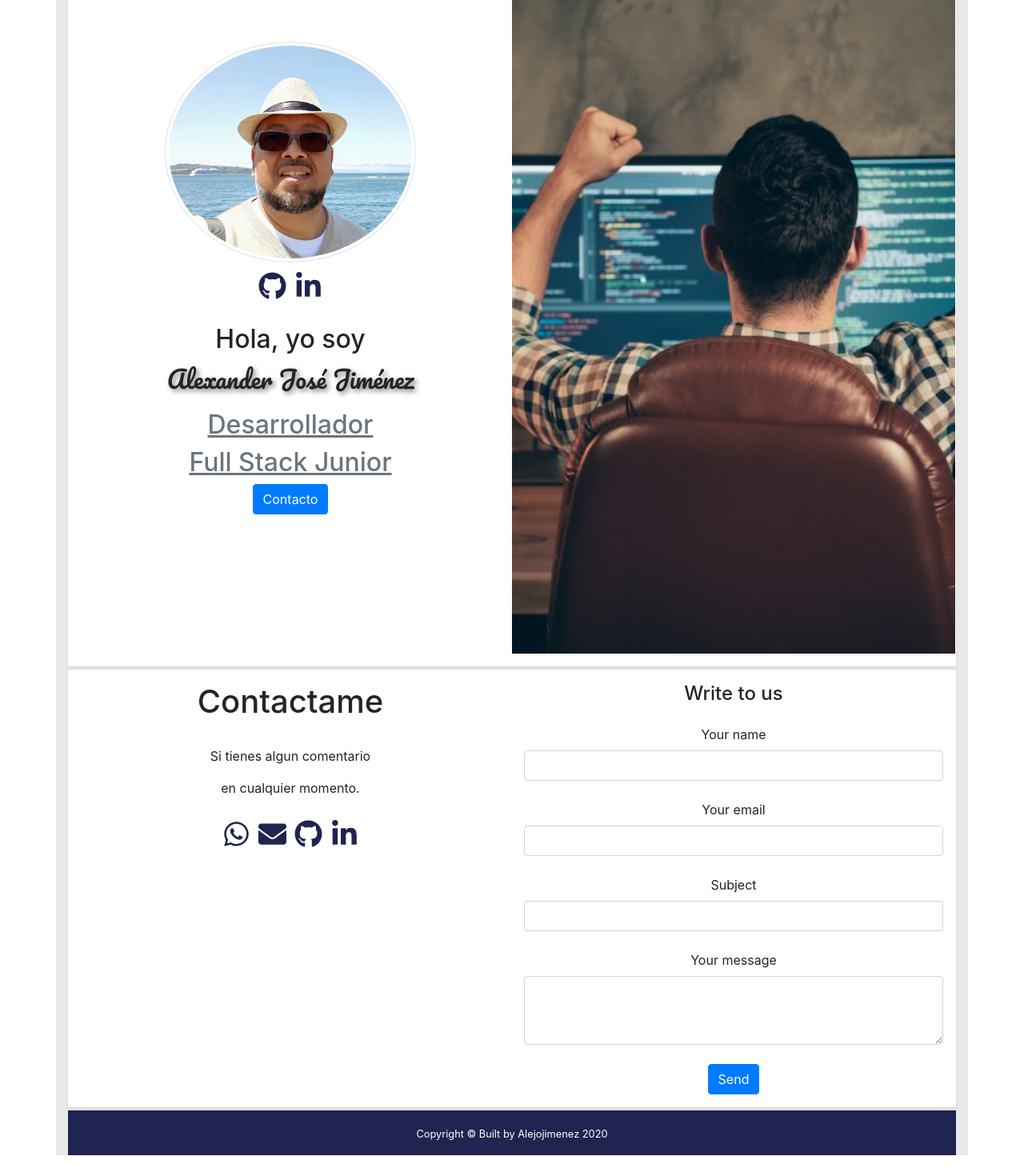
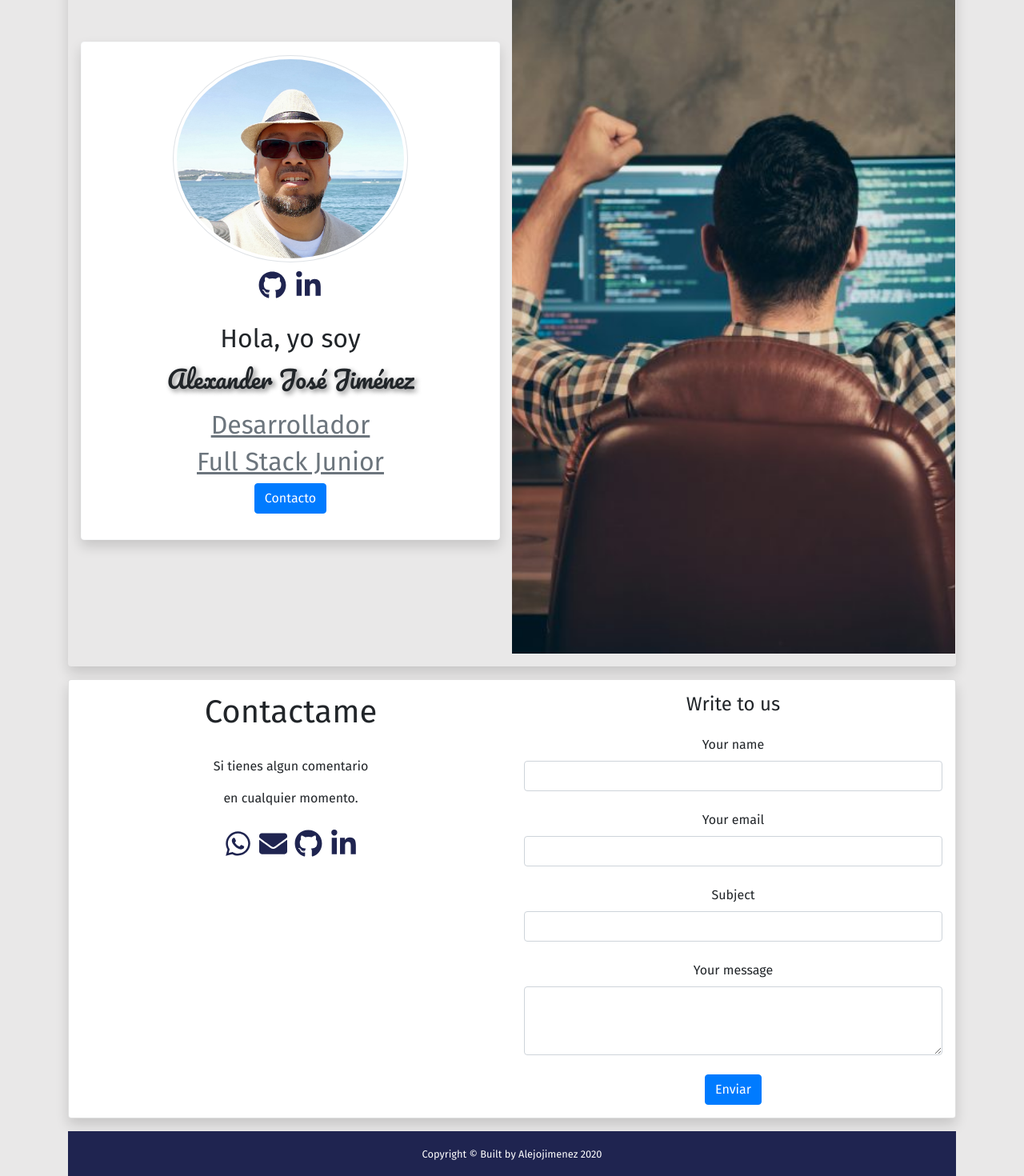
Before and after one commit to alejojimenez/Project-personal-portfolio, a React (Create React App) app: page /contacto in a window 1280 px wide. Shown: the part 164-1634 px from the top of the page at 80% size. Before the commit the page ends 1608 px from the top, so only its background shows below. Built offline with nearby package versions, Linux system fonts and the light colour scheme.

Commit message:
Subiendo Avances del Proyecto 03.12.2020

```diff
--- a/src/App.css
+++ b/src/App.css
@@ -1,10 +1,14 @@
-.body {
-  background-color:#e9e8e8;
+@import url('https://fonts.googleapis.com/css2?family=Fira+Sans:wght@100;300;400&display=swap');
+
+body {
+  background-color: #e9e8e8 !important;
+  font-family: 'Fira Sans', sans-serif;
 }
 
 .body-style {
+  font-family: 'Fira Sans', sans-serif;
   text-align: center;
-  background-color:#e9e8e8;
+  background-color:#e9e8e8 !important;
   width: 100%;
   height: 100%;
 }
@@ -15,7 +19,7 @@ nav.navbar {
 
 .color-background {
   top: 20px;
-  background-color: white;
+  background-color: #e9e8e8;
 }
 
 .image-aboutMe {
@@ -36,12 +40,8 @@ nav.navbar {
   margin-top: 10px;
 }
 
-.color-background {
-  background-color: white;
-}
-
 .linea {
-  border-top: 1px solid rgb(226, 224, 224);
+  border-top: 1px solid rgb(124, 122, 122);
   height: 2px;
   max-width: auto;
   padding: 0;
@@ -69,13 +69,6 @@ img .image-card {
 }
 
 /* NavBarTop - Menu  */
-
-/* .personal-brand {
-  font-family: 'Pacifico', cursive;
-  color:  whitesmoke !important;
-  font-size: 25px;
-  text-shadow: gray 0.1em 0.1em 0.2em;
-} */
 
 .nav a:hover {
   color: #522076 !important;
@@ -135,11 +128,11 @@ img .image-card {
     background-repeat: no-repeat;
     background-size: cover;
     height: 350px;
-    margin-top: 65px;
+    margin-top: 0px;
   }
 
   .header-position {
-    margin-top: 100px;
+    margin-top: 70px;
   }
 
   .text-image-navbar {
@@ -157,16 +150,9 @@ img .image-card {
     background-size: cover;
     height: 900px;
     margin-top: 65px;
+    padding: 0px;
   }
 }
-
-/* .image-navbar {
-  background: url(images/image_header.jpg) no-repeat center;
-  height: 70%;
-  width: 70%;
-  background-size: cover;
-  min-height: 100vh;
-} */
 
 .image-navbar .navbar {
   background-color: transparent !important;
@@ -177,8 +163,17 @@ img .image-card {
 }
 
 /* Footer - Pie de pagina */
-
 .sticky-footer {
   flex-shrink: none;
   background-color: #1f2450;
+  color: #1f2450;
 }
+
+/* Color botones en general */
+.btn-custom-color {
+  border-color: #1f2450;
+  background: #1f2450;
+  color: whitesmoke;
+  border-radius: 3px;
+  padding: 5px 10px;
+}
--- a/src/components/HeaderSection.jsx
+++ b/src/components/HeaderSection.jsx
@@ -1,5 +1,5 @@
 import React from 'react';
-import { Row, Col, Image, Button } from 'react-bootstrap';
+import { Row, Col, Card, Image, Button } from 'react-bootstrap';
 import { FaGithub, FaLinkedinIn } from 'react-icons/fa';
 import avatars from '../images/avatars.jpg';
 import '../App.css';
@@ -21,10 +21,12 @@ const styles = {
 const HeaderSection = (props) => {
 
     return (
-        <div className = "color-background shadow-sm p-3 mb-1">
+        <div className = "color-background shadow p-3 mb-3 rounded">
             <Row>
                 <Col sm={6} className = "header-position">
+                    <Card border="light" className="col-md-12 shadow p-3 mb-5">
                         <Row>
+
                             <Col sm={12}>
                                 <Image src={avatars} alt="Alejo Jimenez" style={styles.cardImage} roundedCircle thumbnail />
                             </Col>
@@ -60,10 +62,11 @@ const HeaderSection = (props) => {
                             <br />
                             <Col sm={12}>
                                 <p>
-                                <Button className = "color-buttom">Contacto</Button>
+                                    <Button className = "btn-custom-color">Contacto</Button>
                                 </p>
                             </Col>
                         </Row>
+                    </Card>
                 </Col>
                 <Col sm={6} className = "image-navbar">
                 </Col>
--- a/src/components/NavBarTop.jsx
+++ b/src/components/NavBarTop.jsx
@@ -1,7 +1,7 @@
 import React from 'react';
 import { Link } from 'react-router-dom';
 import 'bootstrap/dist/css/bootstrap.min.css';
-import { Container, Navbar, Nav } from 'react-bootstrap';
+import { Navbar, Nav } from 'react-bootstrap';
 import '../App.css';
 
 // Secciones
@@ -11,7 +11,6 @@ const NavBarTop = () => {
 
     return (
         <>
-            {/* <Container fluid> */}
             <Navbar clasName = "navbar shadow-sm p-2 mb-1 " fixed="top" expand="lg">
                 <Navbar.Brand href="/">Alejo Jiménez</Navbar.Brand>
                 <Navbar.Toggle aria-controls="basic-navbar-nav" />
@@ -31,7 +30,6 @@ const NavBarTop = () => {
                 title1 = '  Desarrollador'
                 title2 = 'Full Stack Junior'
             />
-            {/* </Container> */}
         </>
     )
 }
--- a/src/views/AboutMe.jsx
+++ b/src/views/AboutMe.jsx
@@ -1,6 +1,6 @@
 import React from 'react';
-import {Image, Card, Button, Row} from 'react-bootstrap';
-import {FaWhatsapp, FaEnvelope} from 'react-icons/fa';
+import { Image, Card, Button, Row } from 'react-bootstrap';
+import { FaWhatsapp, FaEnvelope } from 'react-icons/fa';
 import aboutMe from '../images/image_about_me.jpg';
 import '../App.css';
 
@@ -9,7 +9,7 @@ const AboutMe = () => {
     return (
         <>
         <div id="quien-soy">
-            <Card className="col-md-12 border-0 shadow-sm p-3 mb-1">
+            <Card className="col-md-12 shadow p-3 mb-3 rounded">
                 <Row>
                     <div className = "col-sm-6">
                         <Row>
@@ -60,14 +60,14 @@ const AboutMe = () => {
                                 </p> */}
                                 <p>
                                     Para ser sincero, aprendí mucho y también coordine, ejecute y liderice muy buenos
-                                    proyectos, pero decidí volver a mis inicios, esta vez con nuevas y potentes tecnologías.
+                                    proyectos, pero decidí volver a mis inicios, esta vez con nuevas y potentes tecnologíascd pasar.
                                 </p>
                                 <p>
                                     Es por ello que te muestro en este Portafolio, un poco de mis trabajos.
                                     Espero que lo que observe aquí, te ilustre un poco lo que soy capaz de hacer.
                                 </p>
                             </Card.Text>
-                            <Button variant="primary">Download CV</Button>
+                            <Button className = "btn-custom-color">Download CV</Button>
                         </Card.Body>
                     </div>
                 </Row>
--- a/src/views/Contact.jsx
+++ b/src/views/Contact.jsx
@@ -8,7 +8,7 @@ const Contact = () => {
 
     return (
         <>
-                    <Card className="col-md-12 border-0 shadow-sm p-3 mb-1">
+                    <Card className="col-md-12 shadow p-3 mb-3 rounded">
                         <Row>
                             <Col md="6">
                                 <h1>Contactame</h1>
@@ -45,8 +45,8 @@ const Contact = () => {
                                     </label>
                                     <textarea type="text" id="defaultFormContactMessageEx" className="form-control" rows="3" />
                                     <div className="text-center mt-4">
-                                    <Button color="warning" outline type="submit">
-                                        Send
+                                    <Button className = "btn-custom-color" type="submit">
+                                        Enviar
                                         {/* <Icon far icon="paper-plane" className="ml-2" /> */}
                                     </Button>
                                     </div>
--- a/src/views/Footer.jsx
+++ b/src/views/Footer.jsx
@@ -6,7 +6,7 @@ function Footer() {
     return (
       <>
         <footer className="sticky-footer py-3 text-white" >
-          <Container className="text-center" fluid="lg">
+          <Container className="text-center">
             <small>Copyright &copy; Built by Alejojimenez 2020</small>
           </Container>
         </footer>
--- a/src/views/Home.jsx
+++ b/src/views/Home.jsx
@@ -9,7 +9,6 @@ const Home = () => {
         <>
             <NavBarTop />
             {/* <ProjectsCarousel /> */}
-            {/* <Footer /> */}
         </>
 
     )
--- a/src/views/Skills.jsx
+++ b/src/views/Skills.jsx
@@ -7,7 +7,7 @@ const Skills = () => {
 
     return (
         <>
-            <div className = "color-background shadow-sm p-3 mb-1">
+            <div className = "color-background shadow p-3 mb-3 rounded">
                 {/* Formación, Habilidades y Conocimientos  */}
                 <h2 className = "position-left">Formación</h2>
                 <div className = "linea"></div>
@@ -22,7 +22,7 @@ const Skills = () => {
                                     the card's content.
                                 </p>
                             </Card.Text>
-                            <Button variant="primary">Detalles</Button>
+                            <Button className = "btn-custom-color">Detalles</Button>
                         </Card.Body>
                     </Card>
                     <Card border="light" className="col-md-10 shadow p-3 mb-5">
@@ -35,7 +35,7 @@ const Skills = () => {
                                     the card's content.
                                 </p>
                             </Card.Text>
-                            <Button variant="primary">Detalles</Button>
+                            <Button className = "btn-custom-color">Detalles</Button>
                         </Card.Body>
                     </Card>
                     <Card border="light" className="col-md-10 shadow p-3 mb-5">
@@ -48,7 +48,7 @@ const Skills = () => {
                                     the card's content.
                                 </p>
                             </Card.Text>
-                            <Button variant="primary">Detalles</Button>
+                            <Button className = "btn-custom-color">Detalles</Button>
                         </Card.Body>
                     </Card>
                 </CardDeck>
@@ -66,7 +66,7 @@ const Skills = () => {
                                     the card's content.
                                 </p>
                             </Card.Text>
-                            <Button variant="primary">Download CV</Button>
+                            <Button className = "btn-custom-color">Download CV</Button>
                         </Card.Body>
                     </Card>
                 </CardDeck>
```
Also changed, not shown: src/views/Projects.jsx (+13 -13 lines). Lines whose indentation alone changed are shown as unchanged.
